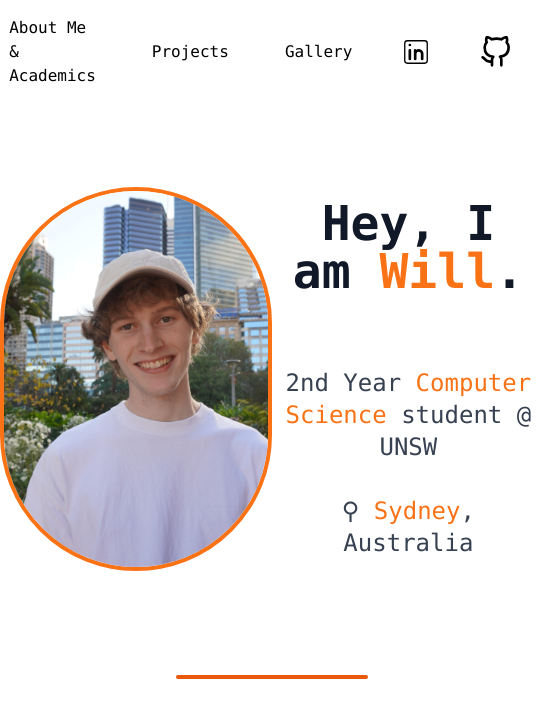
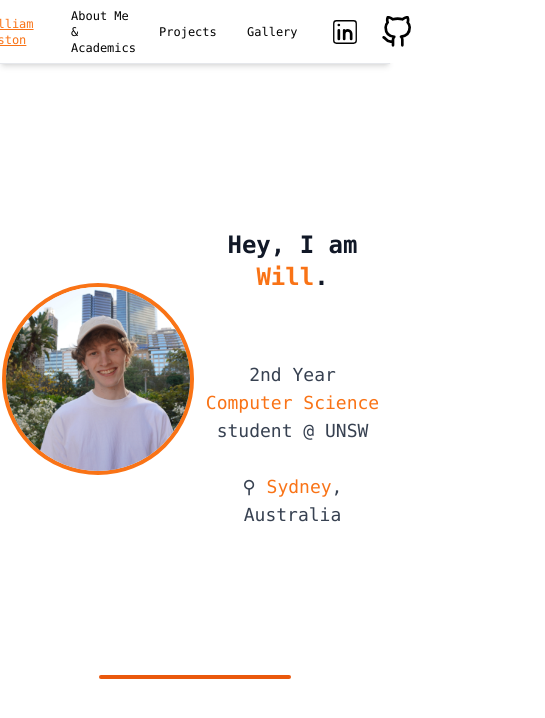
Before and after one commit to WillGaston/Website, a Next.js app: page / in a window 390 px wide. Shown: the top 718 px of the page, 545 px wide, since content can reach past the window. Built offline with nearby package versions, Linux system fonts and the light colour scheme.

Commit message:
added support for phone dimensions

```diff
--- a/components/About.tsx
+++ b/components/About.tsx
@@ -47,8 +47,8 @@ export default function AboutPage() {
     const [activeTab, setActiveTab] = useState<'completed' | 'planned' | 'completing'>('completed');
     return (
         <div className="flex flex-col items-center w-screen h-screen">
-            <div className='py-16 mx-auto text-center flex flex-col items-center'>
-                <h1 className='text-6xl font-bold font-mono tracking-tighter text-gray-800'>
+            <div className='py-10 md:py-16 mx-auto text-center flex flex-col items-center'>
+                <h1 className='text-2xl md:text-6xl font-bold font-mono tracking-tighter text-gray-800'>
                     {' '}
                     <span className='text-orange-500'>
                         Me
@@ -59,15 +59,15 @@ export default function AboutPage() {
             <div className="flex h-[60vh]">
                 {/* Left side with a circular image */}
                 <div className="flex justify-center items-center w-1/2">
-                    <div className="rounded-3xl overflow-hidden w-96 h-96 border-solid border-4 border-orange-500">
+                    <div className="rounded-3xl overflow-hidden w-48 h-48 md:w-96 md:h-96 border-solid border-4 border-orange-500">
                         <Image src="/images/me1.jpg" alt="Your Photo" width={500} height={500} className="object-cover w-full h-full" />
                     </div>
                 </div>
 
                 {/* Right side with text */}
                 <div className="flex flex-col justify-center w-1/2">
-                    <h1 className="text-6xl font-bold text-gray-900 font-mono tracking-tighter">Will Gaston</h1>
-                    <p className="text-2xl text-gray-700 font-mono tracking-tighter mt-4">
+                    <h1 className="text-2xl md:text-6xl font-bold text-gray-900 font-mono tracking-tighter">Will Gaston</h1>
+                    <p className="text-md md:text-2xl text-gray-700 font-mono tracking-tighter mt-4 mr-1">
                         Originally from Orange in country NSW, I currently live and study in <span className='text-orange-500'>
                             Sydney at UNSW
                         </span>.<br></br><br></br>
@@ -88,11 +88,11 @@ export default function AboutPage() {
 
             <div className='flex flex-row'>
                 <div className='w-1/2 flex flex-col items-center'>
-                    <h1 className=" pt-10 text-3xl text-center font-bold text-gray-900 font-mono tracking-tighter py-6">Languages</h1>
+                    <h1 className=" pt-10 text-xl md:text-3xl text-center font-bold text-gray-900 font-mono tracking-tighter py-6">Languages</h1>
 
-                    <p className="text-center w-4/5 text-xl text-gray-700 font-mono tracking-tighter">Below are the languages that I am currently learning or have had exposure to <br></br> </p>
+                    <p className="text-center w-4/5 text-md md:text-xl text-gray-700 font-mono tracking-tighter">Below are the languages that I am currently learning or have had exposure to <br></br> </p>
 
-                    <div className="grid grid-cols-1 sm:grid-cols-2 lg:grid-cols-3 gap-4 p-4 pb-20">
+                    <div className="grid grid-cols-1 md:grid-cols-3 gap-4 p-4 pb-20">
                         {languages.map((lang, index) => (
                         <LanguageBadge key={index} language={lang.language} imgLink={lang.imgLink} index={index} />
                         ))}
@@ -100,9 +100,9 @@ export default function AboutPage() {
                 </div>
 
                 <div className='w-1/2 flex flex-col items-center'>
-                    <h1 className=" pt-10 text-3xl text-center font-bold text-gray-900 font-mono tracking-tighter py-6">Tools</h1>
+                    <h1 className=" pt-10 text-xl md:text-3xl text-center font-bold text-gray-900 font-mono tracking-tighter py-6">Tools</h1>
 
-                    <p className="text-center w-4/5 text-xl text-gray-700 font-mono tracking-tighter">Below are the dev tools that I am currently learning or have had exposure to <br></br> </p>
+                    <p className="text-center w-4/5 text-md md:text-xl text-gray-700 font-mono tracking-tighter">Below are the dev tools that I am currently learning or have had exposure to <br></br> </p>
 
                     <div className="grid grid-cols-1 sm:grid-cols-2 lg:grid-cols-2 gap-4 p-4 pb-20">
                         {tools.map((lang, index) => (
@@ -113,7 +113,7 @@ export default function AboutPage() {
 
             </div>
 
-            <h1 className="text-3xl font-bold text-gray-900 font-mono tracking-tighter py-6">Courses</h1>
+            <h1 className="text-xl md:text-3xl font-bold text-gray-900 font-mono tracking-tighter py-6">Courses</h1>
             <CourseTabs activeTab={activeTab} setActiveTab={setActiveTab} />
 
             <div className="grid grid-cols-1 sm:grid-cols-2 lg:grid-cols-3 gap-4 p-4 pb-52">
--- a/components/Home.tsx
+++ b/components/Home.tsx
@@ -8,20 +8,20 @@ export default function HomePage({  }) {
             <div className="flex h-[70vh]">
                     {/* Left side with a circular image */}
                     <div className="flex justify-center items-center w-1/2">
-                      <div className="rounded-full overflow-hidden w-96 h-96 border-solid border-4 border-orange-500">
+                      <div className="rounded-full overflow-hidden w-48 h-48 md:w-96 md:h-96 border-solid border-4 border-orange-500">
                         <Image src="/images/me.jpg" alt="Your Photo" width = {500} height = {500} className="object-cover w-full h-full" />
                       </div>
                     </div>
 
                     {/* Right side with text */}
                     <div className="flex flex-col justify-center w-1/2 px-2">
-                      <h1 className="text-5xl font-mono font-bold text-gray-900">Hey, I am {' '}
+                      <h1 className="text-2xl md:text-5xl font-mono font-bold text-gray-900">Hey, I am {' '}
                         <span className='text-orange-500'>
                           Will
                         </span>
                       .</h1>
                       <br></br>
-                      <p className="text-2xl font-mono text-gray-700 mt-4">
+                      <p className="text-lg md:text-2xl font-mono text-gray-700 mt-4">
                         <br></br>2nd Year <span className='text-orange-500'>
                           Computer Science
                         </span> student @ UNSW <br></br><br></br>
--- a/components/TopBar.tsx
+++ b/components/TopBar.tsx
@@ -7,8 +7,8 @@ import { IconContext } from "react-icons";
 export default function TopBar({ children }) {
 
   return (
-    <div className="flex flex-col w-screen h-16 bg-white shadow-md border-b items-center">
-        <nav className="bg-white flex flex-1 gap-4">
+    <div className="flex w-screen h-16 bg-white shadow-md border-b items-center">
+        <nav className="bg-white flex w-full h-full justify-center gap-4">
 
           {children}
 
@@ -24,12 +24,12 @@ export function TopBarItem({text, index}) {
     <li
       onClick = {() => setActive(index)}
       className={`
-      relative flex items-center py-2 px-4 my-2 rounded-md cursor-pointer transition-colors duration-300 ease-in-out
+      relative flex items-center py-2 md:px-1 my-2 rounded-md cursor-pointer transition-colors duration-300 ease-in-out
       ${ active === index ? "text-orange-500 underline" :
         "text-black bg-white"
       } `}>
 
-      <span className={`font-mono overflow-hidden transition-all w-30 ml-2 no-underline hover:underline decoration-orange-500`}>
+      <span className={`font-mono flex overflow-hidden transition-all w-16 md:w-32 text-xs md:text-lg ml-2 no-underline hover:underline decoration-orange-500`}>
         {text}
       </span>
 
@@ -43,7 +43,7 @@ export function TopBarButton({icon, link}) {
       <a
         href={link}
         target="_blank"
-        className="flex items-center gap-2 px-4 py-2 bg-white text-black rounded transition"
+        className="flex items-center md:gap-2 px-0.5 md:px-4 py-2 bg-white text-black rounded transition"
       >
         {icon}
     </a>
```
